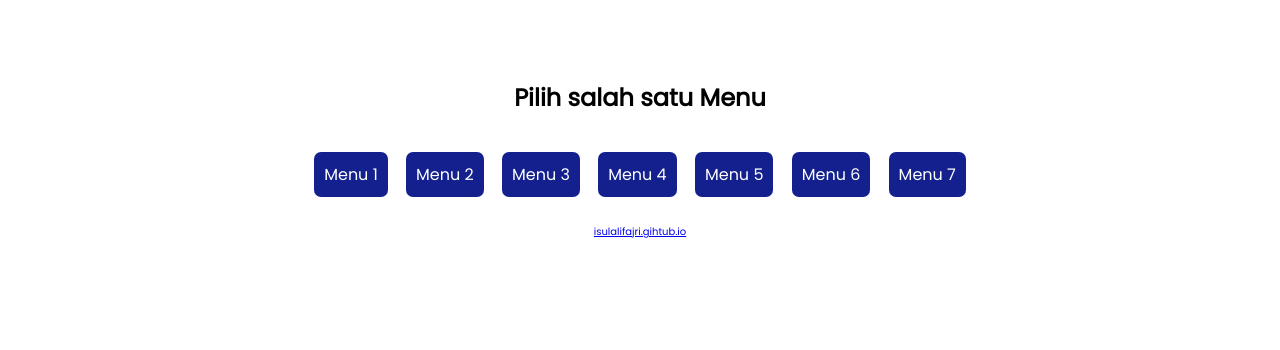
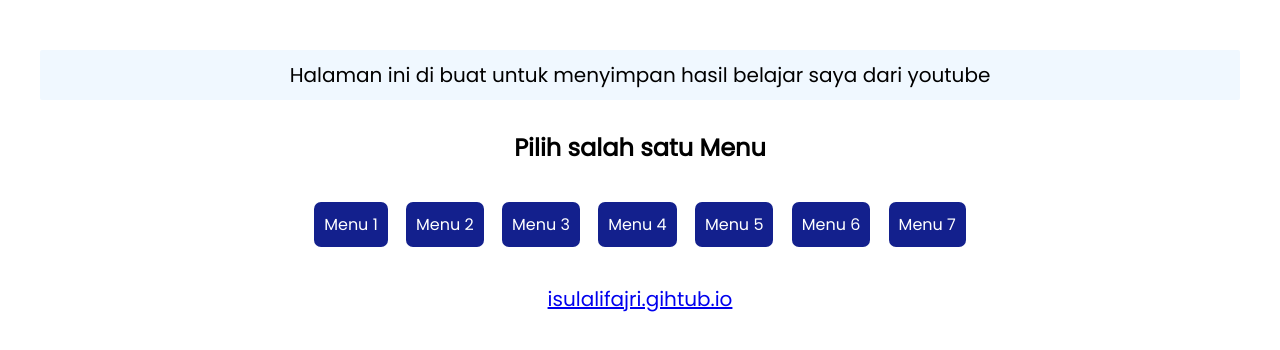
Before and after one commit to isulalifajri/is-af-learn-on-youtube, a plain HTML site: page index.html in a window 1280 px wide. Drawn offline with Linux system fonts and the light colour scheme.

Commit message:
update-git

```diff
--- a/index.html
+++ b/index.html
@@ -9,6 +9,9 @@
 <body>
 <section>
     <div class="container">
+        <div class="first">
+            <p>Halaman ini di buat untuk menyimpan hasil belajar saya dari youtube</p>
+        </div>
         <h1>Pilih salah satu Menu</h1>
         <div class="menu">
             <ul>
--- a/style.css
+++ b/style.css
@@ -9,6 +9,14 @@
     margin:30px 20px;
     padding:20px;
     text-align: center;
+}
+.container .first{
+    background-color: aliceblue;
+    border-radius: 2px;
+}
+.container p{
+    font-size: 20px;
+    padding: 10px;
 }
 .container h1{
     margin:30px 0;
```
